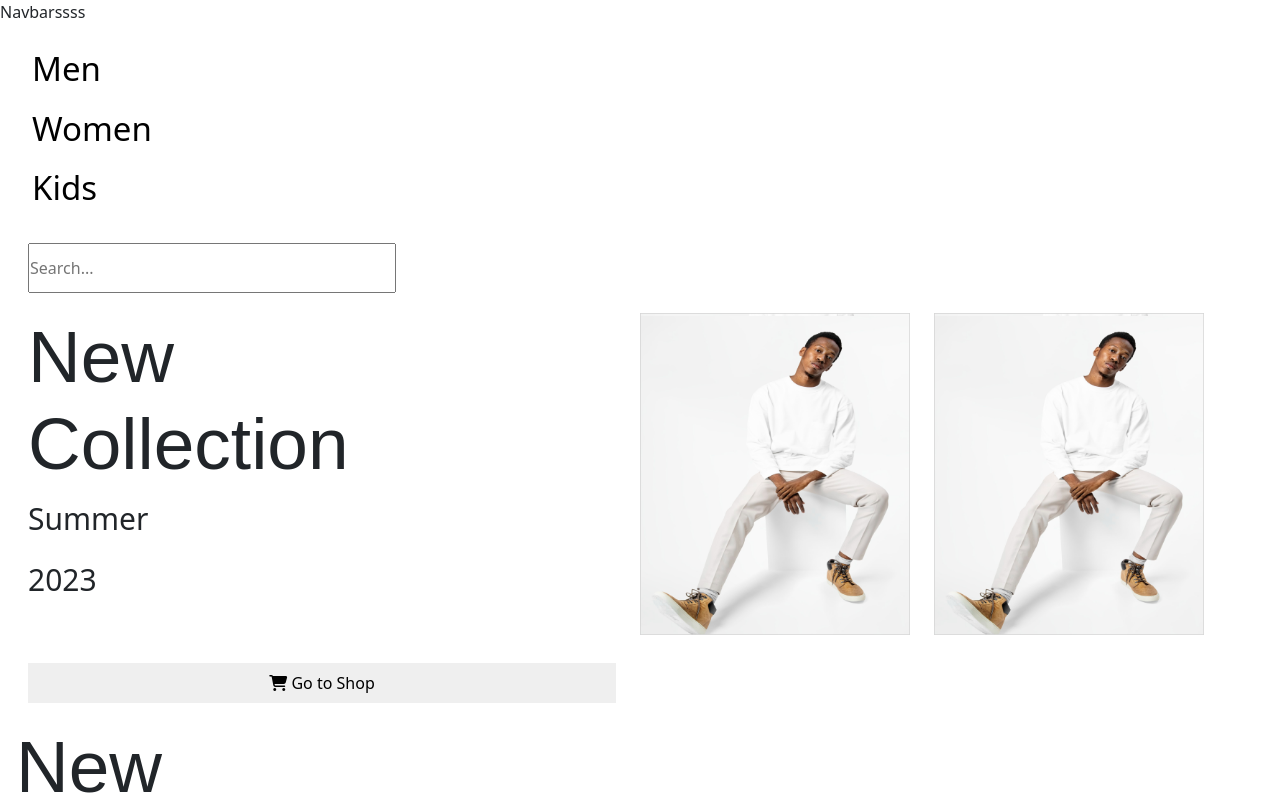
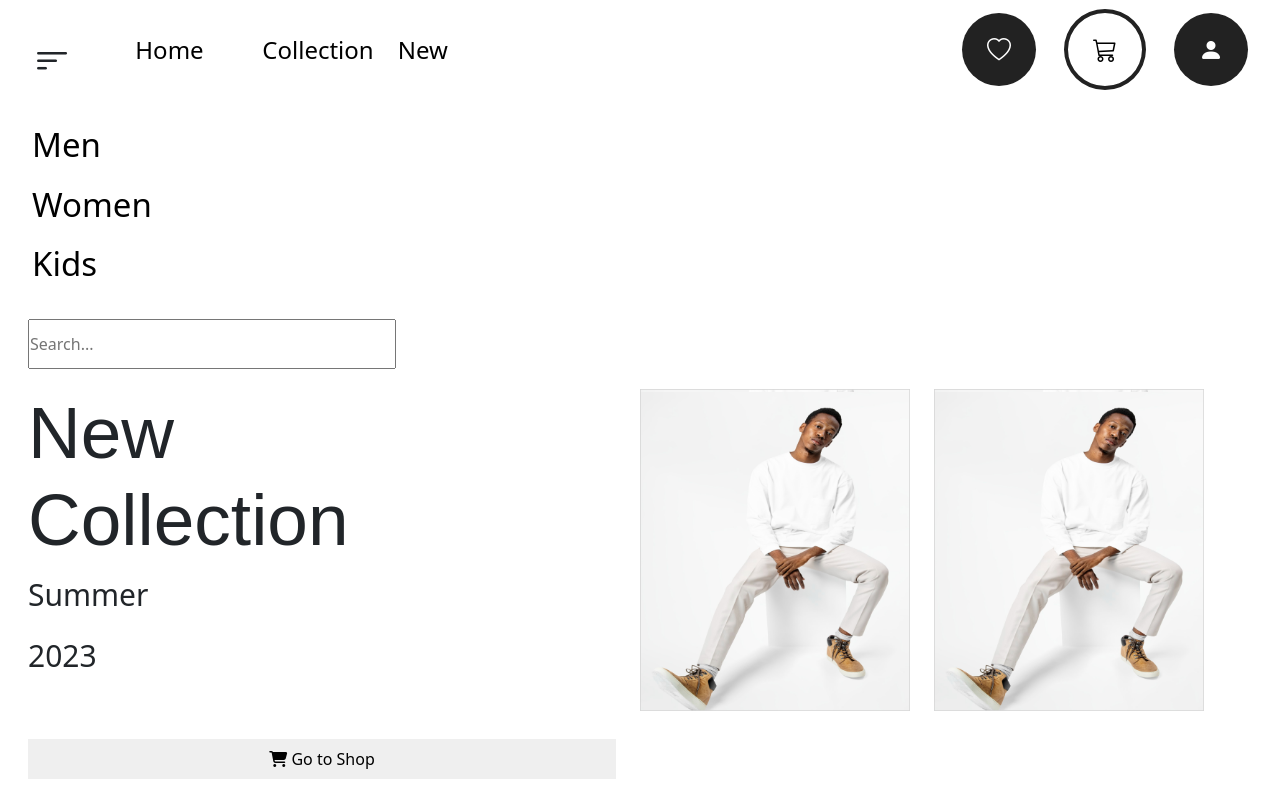
Before and after one commit to roshannaik123/React-E-comm, a React (Create React App) app: page / in a window 1280 px wide. Shown: the top 800 px of the page. Built offline with nearby package versions, Linux system fonts and the light colour scheme.

Commit message:
navbar changes

```diff
--- a/public/index.html
+++ b/public/index.html
@@ -24,7 +24,8 @@
       work correctly both with client-side routing and a non-root public URL.
       Learn how to configure a non-root public URL by running `npm run build`.
     -->
-    <title>React App</title>
+    <title>E-commerce App</title>
+    <link rel="stylesheet" href="https://cdn.jsdelivr.net/npm/bootstrap-icons@1.11.3/font/bootstrap-icons.min.css">
   </head>
   <body>
     <noscript>You need to enable JavaScript to run this app.</noscript>
--- a/src/App.css
+++ b/src/App.css
@@ -3,3 +3,8 @@
   margin: 0;
   padding: 0;
 }
+
+a{
+  text-decoration: none !important;
+  color: black !important;
+}
--- a/src/component/Navbar.jsx
+++ b/src/component/Navbar.jsx
@@ -1,11 +1,69 @@
-import React from 'react'
+import React from "react";
+import { Link } from "react-router-dom";
+import "./styles/navbar.css"
 
 const Navbar = () => {
   return (
-    <div>
-      Navbarssss
+    <div className="container-fluid">
+      <div className="row mx-2  py-2 mt-4 fs-4 justify-content-start">
+        <div className="col-md-1 fs-1">
+          <i className="bi bi-filter-left"></i>
+        </div>
+
+        <div className="col-md-4">
+          <div className="row">
+            <div className="col auto-width">
+            <div className="auto-width">
+              <Link>Home</Link>
+            </div>
+            </div>
+            <div className="col">
+            <div className="auto-width">
+              <Link>Collection</Link>
+            </div>
+            </div>
+            <div className="col"><div className="auto-width">
+              <Link>New</Link>
+            </div></div>
+          </div>
+
+
+
+        </div>
+
+        <div className="col-md-2"></div>
+        <div className="col-md-2"></div>
+
+
+        <div className="col-md-3 ">
+          <div className="d-flex justify-content-between align-items-center">
+            <div >
+              <Link>
+                <span className="rightnav">
+                  <i className="bi bi-heart"></i>
+                </span>
+              </Link>
+            </div>
+            <div >
+              <Link>
+                <span className="rightnav rightcart">
+                  <i className="bi bi-cart3"></i>
+                </span>
+              </Link>
+            </div>
+            <div >
+              <Link>
+                <span className="rightnav">
+                  <i className="bi bi-person-fill"></i>
+                </span>
+              </Link>
+            </div>
+          </div>
+        </div>
+
+      </div>
     </div>
-  )
-}
+  );
+};
 
-export default Navbar
+export default Navbar;
--- /dev/null
+++ b/src/component/styles/navbar.css
@@ -0,0 +1,15 @@
+.rightnav {
+  margin-top: 50px !important;
+  padding: 20px 25px !important;
+  font-size: 1em;
+  color: #fff;
+  background: #222;
+  border-radius: 50%;
+}
+
+.rightcart{
+    border: 4px solid #222;
+    background: white;
+    color: black;
+    font-weight: bolder;
+}
```
